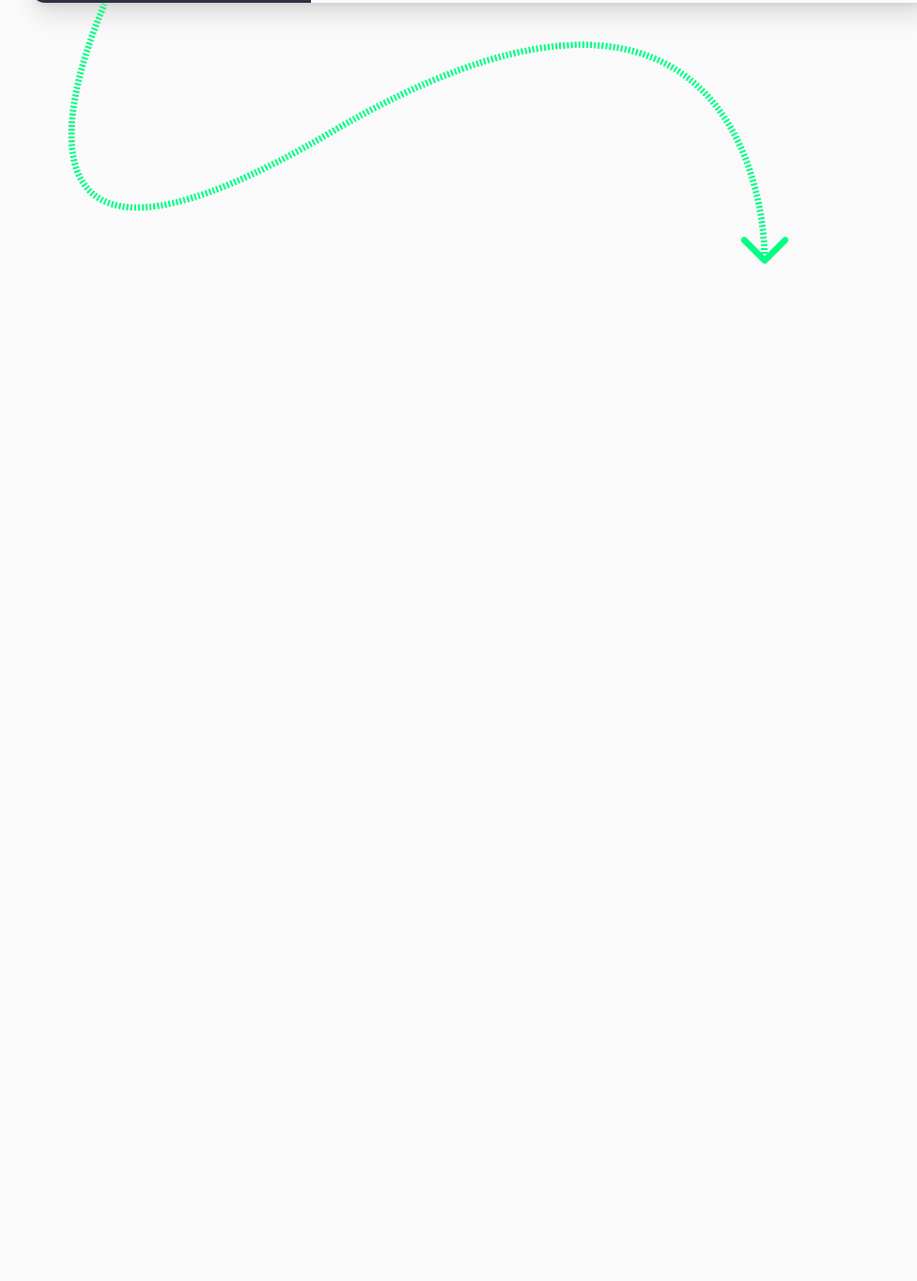
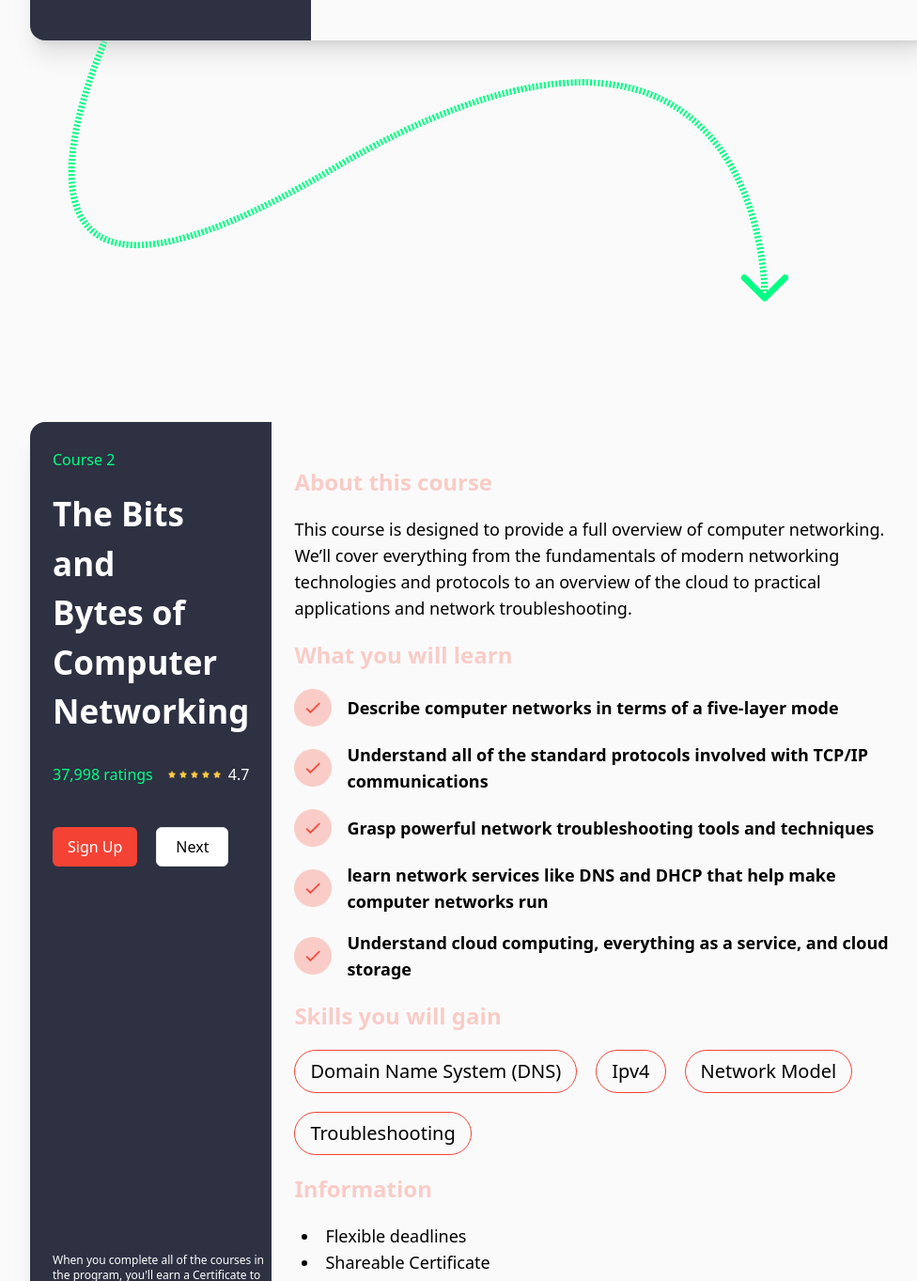
Before and after one commit to Roman-Hasan/IT-Support, a website built with Vite: page index.html in a window 1280 px wide. Shown: the part 4600-5963 px from the top of the page at 94% size, without its empty margins (128-1104 px from the left). Before the commit the page ends 5009 px from the top, so only its background shows below. Built offline with nearby package versions, Linux system fonts and the light colour scheme.

Commit message:
Networking section

```diff
--- a/index.html
+++ b/index.html
@@ -288,7 +288,7 @@
                         </div>
                         <p class="md:absolute static lg:bottom-10 bottom-0 text-xs px-2 py-5">When you complete all of the courses in the program, you'll earn a Certificate to share with your professional network as well as unlock access to career support resources to help you kickstart your new career. </p>
                      </div>
-                     <div class="px-6 py-7">
+                     <div class="px-6 py-12">
                          <h2 class="text-2xl font-semibold text-[#F9CCC7]">About this course</h2>
                          <p class="text-lg py-5">This course is the first of a series that aims to prepare you for a role as an entry-level IT Support Specialist. In this course, you’ll be introduced to the world of Information Technology, or IT. You’ll learn about the different facets of Information Technology, like computer hardware, the Internet, computer software, troubleshooting, and customer service. This course covers a wide variety of topics in IT that are designed to give you an overview of what’s to come in this certificate program.</p>
                          <h2 class="text-2xl font-semibold text-[#F9CCC7] mb-5">What you will learn </h2>
@@ -344,5 +344,84 @@
 
            </section>
 
+           <!-- Networking section -->
+
+           <section class="xl:px-40 px-6 my-32">
+                <div class="flex lg:flex-row flex-col shadow-xl rounded-2xl">
+                     <div class="relative bg-[#2D3142] text-white px-6 py-7 rounded-tl-2xl rounded-bl-2xl rounded-tr-2xl rounded-br-2xl lg:rounded-r-none">
+                        <span class="text-[#00FF84]">Course 2 </span>
+                        <h2 class="md:text-[35px] text-[30px] font-semibold my-5">The Bits and <br> Bytes of Computer Networking</h2>
+                        <div class="flex items-center justify-between">
+                            <span class="text-[#00FF84] text-base my-2">37,998 ratings</span>
+                            <div class="flex gap-2 items-center">
+                                <div class="flex gap-1">
+                                    <img class="w-2" src="assets/Star.png" alt="">
+                                    <img class="w-2" src="assets/Star.png" alt="">
+                                    <img class="w-2" src="assets/Star.png" alt="">
+                                    <img class="w-2" src="assets/Star.png" alt="">
+                                    <img class="w-2" src="assets/Star.png" alt="">
+                                </div>
+                                <span class="text-base">4.7</span>
+                            </div>
+                        </div>
+                        <div class="mt-9 flex gap-5 sm:mb-10">
+                            <button class="bg-[#F44335] hover:bg-[#b63931] transition-all duration-300 hover:scale-105 px-4 rounded-md py-2">Sign Up</button>
+                            <button class="bg-white border transition-all duration-300 hover:scale-105 text-black px-5 rounded-md py-2">Next</button>
+                        </div>
+                        <p class="md:absolute static lg:bottom-10 bottom-0 text-xs py-5">When you complete all of the courses in the program, you'll earn a Certificate to share with your professional network as well as unlock access to career support resources to help you kickstart your new career. </p>
+                     </div>
+                     <div class="px-6 py-12">
+                         <h2 class="text-2xl font-semibold text-[#F9CCC7]">About this course</h2>
+                         <p class="text-lg py-5">This course is designed to provide a full overview of computer networking. We’ll cover everything from the fundamentals of modern networking technologies and protocols to an overview of the cloud to practical applications and network troubleshooting. </p>
+                         <h2 class="text-2xl font-semibold text-[#F9CCC7] mb-5">What you will learn </h2>
+                         <div class="flex flex-col gap-4">
+                            <div class="flex gap-4 items-center">
+                                <img class="Checkmark max-w-10" src="assets/Checkmark.png" alt="">
+                                <p class="text-lg font-semibold">Describe computer networks in terms of a five-layer mode</p>
+                            </div>
+                            <div class="flex gap-4 items-center">
+                                <img class="Checkmark max-w-10" src="assets/Checkmark.png" alt="">
+                                <p class="text-lg font-semibold">Understand all of the standard protocols involved with TCP/IP communications</p>
+                            </div>
+                            <div class="flex gap-4 items-center">
+                                <img class="Checkmark max-w-10" src="assets/Checkmark.png" alt="">
+                                <p class="text-lg font-semibold">Grasp powerful network troubleshooting tools and techniques</p>
+                            </div>
+                            <div class="flex gap-4 items-center">
+                                <img class="Checkmark max-w-10" src="assets/Checkmark.png" alt="">
+                                <p class="text-lg font-semibold">learn network services like DNS and DHCP that help make computer networks run</p>
+                            </div>
+                            <div class="flex gap-4 items-center">
+                                <img class="Checkmark max-w-10" src="assets/Checkmark.png" alt="">
+                                <p class="text-lg font-semibold">Understand cloud computing, everything as a service, and cloud storage</p>
+                            </div>
+                         </div>
+
+                         <h2 class="text-2xl font-semibold text-[#F9CCC7] my-5">Skills you will gain </h2>
+                         <div class="flex gap-5 flex-wrap">
+                            <button class="buttons">Domain Name System (DNS)</button>
+                            <button class="buttons">Ipv4</button>
+                            <button class="buttons">Network Model</button>
+                            <button class="buttons">Troubleshooting</button>
+                         </div>
+
+                         <h2 class="text-2xl font-semibold text-[#F9CCC7] my-5">Information</h2>
+                          <ul class="list-disc list-inside ms-2">
+                            <li class="text-lg">Flexible deadlines</li>
+                            <li class="text-lg">Shareable Certificate</li>
+                            <li class="text-lg">100% online</li>
+                            <li class="text-lg">Beginner Level</li>
+                            <li class="text-lg">Approx. 25 hours to complete</li>
+                          </ul>
+                     </div>
+                </div>
+
+                <div class="w-full ps-10 lg:h-auto md:h-52">
+                     <img class="w-5/6 " src="assets/Vactor2.png" alt="">
+                </div>
+
+           </section>
+
+
 </body>
 </html>
```
